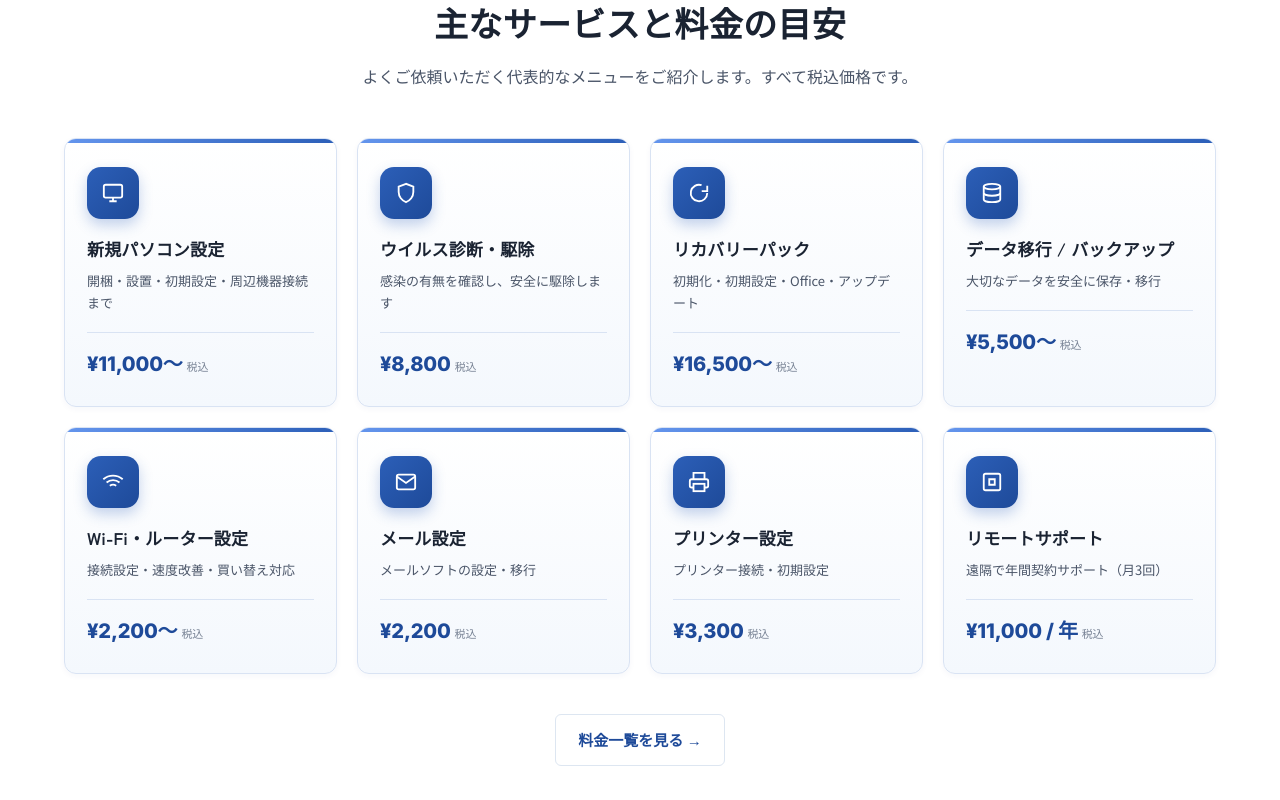
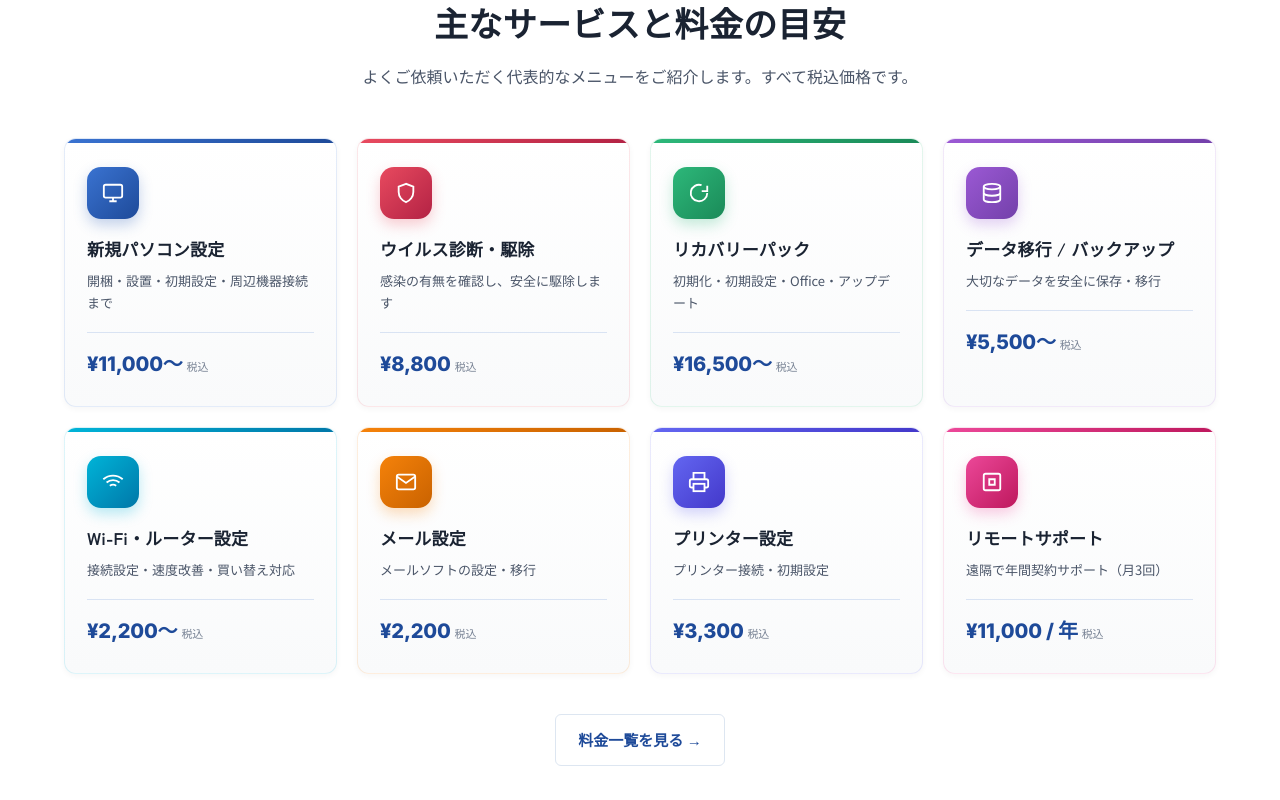
Before and after one commit to bullcomoffice/bullcom, a Next.js app: page / in a window 1280 px wide. Shown: the part 2500-3300 px from the top of the page. Built offline with nearby package versions, Linux system fonts and the light colour scheme.

Commit message:
feat: colorful service card icons with individual colors

```diff
--- a/app/page.tsx
+++ b/app/page.tsx
@@ -267,24 +267,24 @@ export default function HomePage() {
           </div>
           <div style={{ display: "grid", gridTemplateColumns: "repeat(4, 1fr)", gap: "20px" }} className="service-grid">
             {[
-              { icon: <svg width="22" height="22" viewBox="0 0 24 24" fill="none" stroke="currentColor" strokeWidth="2"><rect x="2" y="3" width="20" height="14" rx="2"/><line x1="8" y1="21" x2="16" y2="21"/><line x1="12" y1="17" x2="12" y2="21"/></svg>, title: "新規パソコン設定", desc: "開梱・設置・初期設定・周辺機器接続まで", price: "¥11,000〜" },
-              { icon: <svg width="22" height="22" viewBox="0 0 24 24" fill="none" stroke="currentColor" strokeWidth="2"><path d="M12 2 4 5v6c0 5 3.5 9.5 8 11 4.5-1.5 8-6 8-11V5z"/></svg>, title: "ウイルス診断・駆除", desc: "感染の有無を確認し、安全に駆除します", price: "¥8,800" },
-              { icon: <svg width="22" height="22" viewBox="0 0 24 24" fill="none" stroke="currentColor" strokeWidth="2"><path d="M21 12a9 9 0 1 1-6.2-8.55"/><polyline points="21 4 21 10 15 10"/></svg>, title: "リカバリーパック", desc: "初期化・初期設定・Office・アップデート", price: "¥16,500〜" },
-              { icon: <svg width="22" height="22" viewBox="0 0 24 24" fill="none" stroke="currentColor" strokeWidth="2"><ellipse cx="12" cy="5" rx="9" ry="3"/><path d="M3 5v14a9 3 0 0 0 18 0V5"/><path d="M3 12a9 3 0 0 0 18 0"/></svg>, title: "データ移行 / バックアップ", desc: "大切なデータを安全に保存・移行", price: "¥5,500〜" },
-              { icon: <svg width="22" height="22" viewBox="0 0 24 24" fill="none" stroke="currentColor" strokeWidth="2"><path d="M5 12.55a11 11 0 0 1 14.08 0"/><path d="M1.42 9a16 16 0 0 1 21.16 0"/><path d="M8.53 16.11a6 6 0 0 1 6.95 0"/><line x1="12" y1="20" x2="12" y2="20.01"/></svg>, title: "Wi-Fi・ルーター設定", desc: "接続設定・速度改善・買い替え対応", price: "¥2,200〜" },
-              { icon: <svg width="22" height="22" viewBox="0 0 24 24" fill="none" stroke="currentColor" strokeWidth="2"><path d="M4 4h16c1.1 0 2 .9 2 2v12c0 1.1-.9 2-2 2H4c-1.1 0-2-.9-2-2V6c0-1.1.9-2 2-2z"/><polyline points="22,6 12,13 2,6"/></svg>, title: "メール設定", desc: "メールソフトの設定・移行", price: "¥2,200" },
-              { icon: <svg width="22" height="22" viewBox="0 0 24 24" fill="none" stroke="currentColor" strokeWidth="2"><polyline points="6 9 6 2 18 2 18 9"/><path d="M6 18H4a2 2 0 0 1-2-2v-5a2 2 0 0 1 2-2h16a2 2 0 0 1 2 2v5a2 2 0 0 1-2 2h-2"/><rect x="6" y="14" width="12" height="8"/></svg>, title: "プリンター設定", desc: "プリンター接続・初期設定", price: "¥3,300" },
-              { icon: <svg width="22" height="22" viewBox="0 0 24 24" fill="none" stroke="currentColor" strokeWidth="2"><rect x="3" y="3" width="18" height="18" rx="2"/><path d="M9 9h6v6H9z"/></svg>, title: "リモートサポート", desc: "遠隔で年間契約サポート（月3回）", price: "¥11,000 / 年" },
+              { color: ["#3a73d1","#1e4a99"], shadow: "rgba(44,95,184,0.28)",  border: "#3a73d1", icon: <svg width="22" height="22" viewBox="0 0 24 24" fill="none" stroke="currentColor" strokeWidth="2"><rect x="2" y="3" width="20" height="14" rx="2"/><line x1="8" y1="21" x2="16" y2="21"/><line x1="12" y1="17" x2="12" y2="21"/></svg>, title: "新規パソコン設定", desc: "開梱・設置・初期設定・周辺機器接続まで", price: "¥11,000〜" },
+              { color: ["#e84a5f","#b32244"], shadow: "rgba(232,74,95,0.28)",   border: "#e84a5f", icon: <svg width="22" height="22" viewBox="0 0 24 24" fill="none" stroke="currentColor" strokeWidth="2"><path d="M12 2 4 5v6c0 5 3.5 9.5 8 11 4.5-1.5 8-6 8-11V5z"/></svg>, title: "ウイルス診断・駆除", desc: "感染の有無を確認し、安全に駆除します", price: "¥8,800" },
+              { color: ["#2db87a","#1a8a58"], shadow: "rgba(45,184,122,0.28)",  border: "#2db87a", icon: <svg width="22" height="22" viewBox="0 0 24 24" fill="none" stroke="currentColor" strokeWidth="2"><path d="M21 12a9 9 0 1 1-6.2-8.55"/><polyline points="21 4 21 10 15 10"/></svg>, title: "リカバリーパック", desc: "初期化・初期設定・Office・アップデート", price: "¥16,500〜" },
+              { color: ["#9b59d4","#7340aa"], shadow: "rgba(155,89,212,0.28)",  border: "#9b59d4", icon: <svg width="22" height="22" viewBox="0 0 24 24" fill="none" stroke="currentColor" strokeWidth="2"><ellipse cx="12" cy="5" rx="9" ry="3"/><path d="M3 5v14a9 3 0 0 0 18 0V5"/><path d="M3 12a9 3 0 0 0 18 0"/></svg>, title: "データ移行 / バックアップ", desc: "大切なデータを安全に保存・移行", price: "¥5,500〜" },
+              { color: ["#00b4d8","#0077a8"], shadow: "rgba(0,180,216,0.28)",   border: "#00b4d8", icon: <svg width="22" height="22" viewBox="0 0 24 24" fill="none" stroke="currentColor" strokeWidth="2"><path d="M5 12.55a11 11 0 0 1 14.08 0"/><path d="M1.42 9a16 16 0 0 1 21.16 0"/><path d="M8.53 16.11a6 6 0 0 1 6.95 0"/><line x1="12" y1="20" x2="12" y2="20.01"/></svg>, title: "Wi-Fi・ルーター設定", desc: "接続設定・速度改善・買い替え対応", price: "¥2,200〜" },
+              { color: ["#f5820a","#c96200"], shadow: "rgba(245,130,10,0.28)",  border: "#f5820a", icon: <svg width="22" height="22" viewBox="0 0 24 24" fill="none" stroke="currentColor" strokeWidth="2"><path d="M4 4h16c1.1 0 2 .9 2 2v12c0 1.1-.9 2-2 2H4c-1.1 0-2-.9-2-2V6c0-1.1.9-2 2-2z"/><polyline points="22,6 12,13 2,6"/></svg>, title: "メール設定", desc: "メールソフトの設定・移行", price: "¥2,200" },
+              { color: ["#6366f1","#4338ca"], shadow: "rgba(99,102,241,0.28)",  border: "#6366f1", icon: <svg width="22" height="22" viewBox="0 0 24 24" fill="none" stroke="currentColor" strokeWidth="2"><polyline points="6 9 6 2 18 2 18 9"/><path d="M6 18H4a2 2 0 0 1-2-2v-5a2 2 0 0 1 2-2h16a2 2 0 0 1 2 2v5a2 2 0 0 1-2 2h-2"/><rect x="6" y="14" width="12" height="8"/></svg>, title: "プリンター設定", desc: "プリンター接続・初期設定", price: "¥3,300" },
+              { color: ["#ec4899","#be185d"], shadow: "rgba(236,72,153,0.28)",  border: "#ec4899", icon: <svg width="22" height="22" viewBox="0 0 24 24" fill="none" stroke="currentColor" strokeWidth="2"><rect x="3" y="3" width="18" height="18" rx="2"/><path d="M9 9h6v6H9z"/></svg>, title: "リモートサポート", desc: "遠隔で年間契約サポート（月3回）", price: "¥11,000 / 年" },
             ].map((svc) => (
               <div key={svc.title} style={{
-                background: "linear-gradient(180deg, #ffffff 0%, #f4f8fd 100%)",
-                border: "1px solid #d9e3f3", borderRadius: "var(--radius-lg)",
+                background: "linear-gradient(180deg, #ffffff 0%, #f9fafb 100%)",
+                border: `1px solid ${svc.border}22`, borderRadius: "var(--radius-lg)",
                 padding: "28px 22px 24px", transition: "transform 0.18s, box-shadow 0.18s, border-color 0.18s",
                 position: "relative", overflow: "hidden",
-                boxShadow: "0 2px 6px rgba(28,60,120,0.04)",
+                boxShadow: "0 2px 6px rgba(0,0,0,0.04)",
               }}>
-                <div style={{ position: "absolute", top: 0, left: 0, right: 0, height: "4px", background: "linear-gradient(90deg, var(--color-primary-light), var(--color-primary))" }} />
-                <div style={{ width: "52px", height: "52px", background: "linear-gradient(135deg, var(--color-primary), var(--color-primary-dark))", borderRadius: "14px", display: "flex", alignItems: "center", justifyContent: "center", color: "#fff", marginBottom: "18px", boxShadow: "0 6px 14px rgba(44,95,184,0.28)" }}>
+                <div style={{ position: "absolute", top: 0, left: 0, right: 0, height: "4px", background: `linear-gradient(90deg, ${svc.color[0]}, ${svc.color[1]})` }} />
+                <div style={{ width: "52px", height: "52px", background: `linear-gradient(135deg, ${svc.color[0]}, ${svc.color[1]})`, borderRadius: "14px", display: "flex", alignItems: "center", justifyContent: "center", color: "#fff", marginBottom: "18px", boxShadow: `0 6px 14px ${svc.shadow}` }}>
                   {svc.icon}
                 </div>
                 <h3 style={{ fontSize: "17px", marginBottom: "8px", lineHeight: 1.45 }}>{svc.title}</h3>
```
